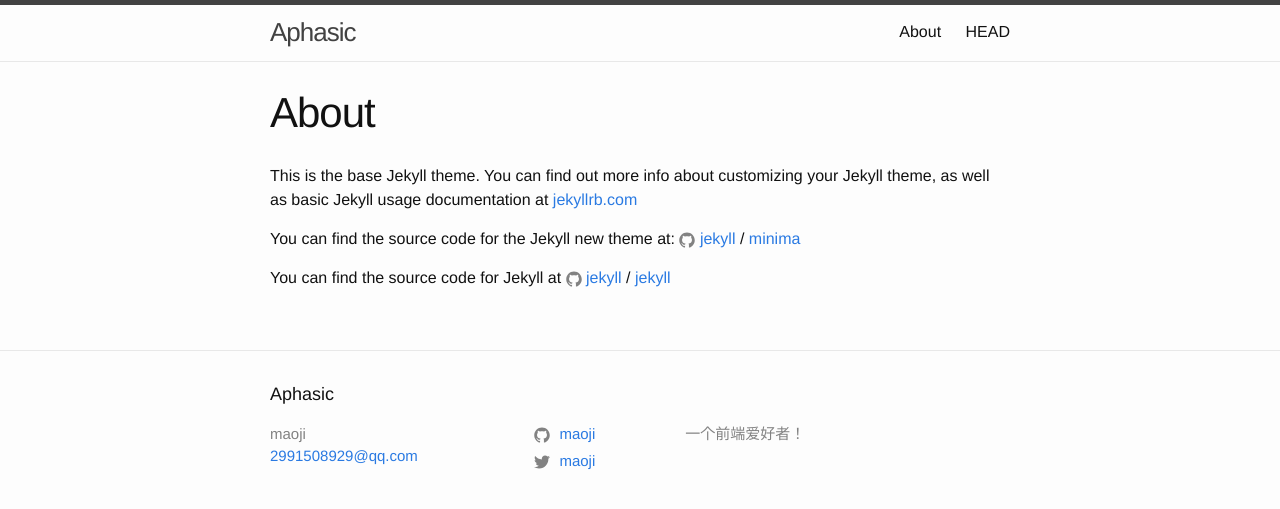
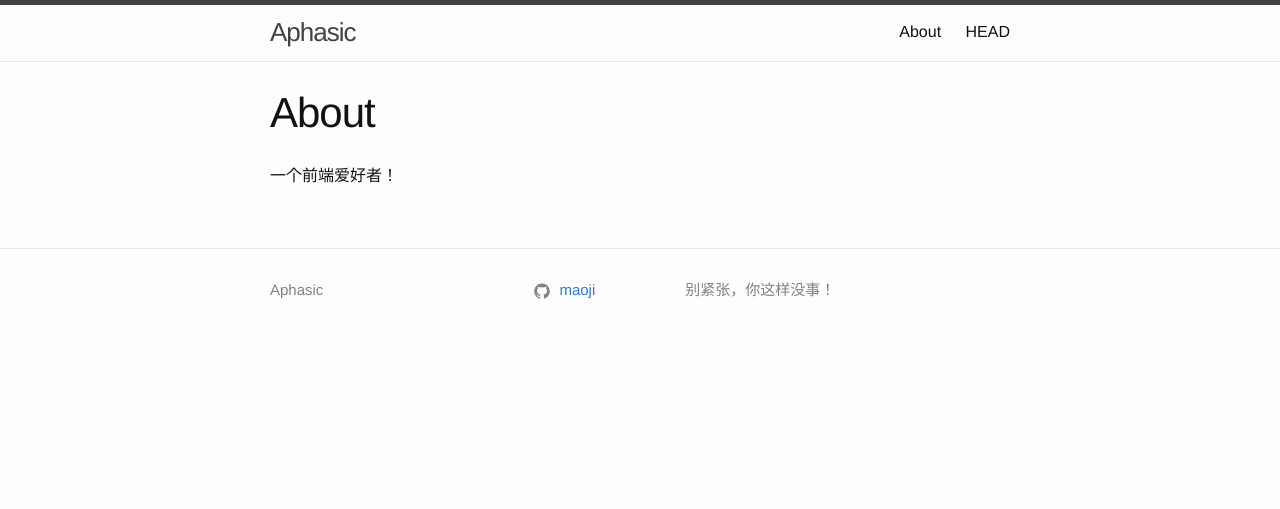
Before and after one commit to maoji/maoji.github.io, a Jekyll site: the page built from about.md, in a window 1280 px wide. Shown: the top 509 px of the page. Built offline with Jekyll 4.4.1, drawn with Linux system fonts in a browser that asks for light colours.

Commit message:
模板调整

```diff
--- /dev/null
+++ b/_includes/about.html
@@ -0,0 +1 @@
+{{site.description}}
--- a/_includes/footer.html
+++ b/_includes/footer.html
@@ -1,22 +1,13 @@
 <footer class="site-footer">
 
   <div class="wrapper">
-
-    <h2 class="footer-heading">{{ site.title | escape }}</h2>
 
     <div class="footer-col-wrapper">
       <div class="footer-col footer-col-1">
         <ul class="contact-list">
           <li>
-            {% if site.author %}
-              {{ site.author | escape }}
-            {% else %}
-              {{ site.title | escape }}
-            {% endif %}
-            </li>
-            {% if site.email %}
-            <li><a href="mailto:{{ site.email }}">{{ site.email }}</a></li>
-            {% endif %}
+            {{ site.title | escape }}
+          </li>
         </ul>
       </div>
 
@@ -27,17 +18,11 @@
             {% include icon-github.html username=site.github_username %}
           </li>
           {% endif %}
-
-          {% if site.twitter_username %}
-          <li>
-            {% include icon-twitter.html username=site.twitter_username %}
-          </li>
-          {% endif %}
         </ul>
       </div>
 
       <div class="footer-col footer-col-3">
-        <p>{{ site.description | escape }}</p>
+        <p>{{ site.state | escape }}</p>
       </div>
     </div>
 
--- a/_layouts/home.html
+++ b/_layouts/home.html
@@ -21,6 +21,6 @@
     {% endfor %}
   </ul>
 
-  <p class="rss-subscribe">subscribe <a href="{{ "/feed.xml" | relative_url }}">via RSS</a></p>
+
 
 </div>
--- a/about.md
+++ b/about.md
@@ -4,12 +4,4 @@
 permalink: /about/
 ---
 
-This is the base Jekyll theme. You can find out more info about customizing your Jekyll theme, as well as basic Jekyll usage documentation at [jekyllrb.com](http://jekyllrb.com/)
-
-You can find the source code for the Jekyll new theme at:
-{% include icon-github.html username="jekyll" %} /
-[minima](https://github.com/jekyll/minima)
-
-You can find the source code for Jekyll at
-{% include icon-github.html username="jekyll" %} /
-[jekyll](https://github.com/jekyll/jekyll)
+{% include about.html %}
```
